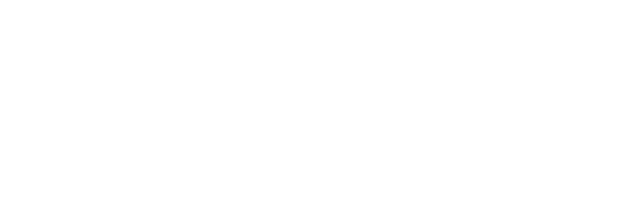
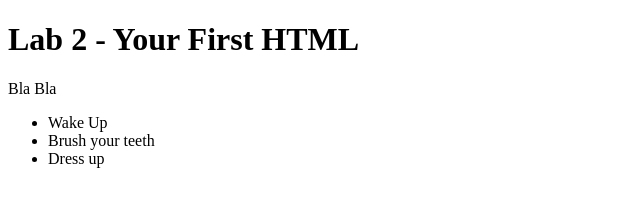
Before and after one commit to QLeBot/cst251, a plain HTML site: page lab2/index.html in a window 1280 px wide. Shown: the whole page, without its empty margins (0-640 px from the left). Drawn offline with Linux system fonts and the light colour scheme.

Commit message:
First Class Commit

```diff
--- a/lab2/index.html
+++ b/lab2/index.html
@@ -1,11 +1,20 @@
 <!DOCTYPE html>
 <html>
 <head>
-	<title>Lab X - Subject/Topic</title>
+	<title>Lab 2 - Your First HTML</title>
 	<link rel="stylesheet" type="text/css" href="../css/site.css">
 	<link rel="stylesheet" type="text/css" href="css/lab.css">
 </head>
 <body>
+	<h1>Lab 2 - Your First HTML</h1>
+
+	<p>Bla Bla</p>
+
+	<ul>
+		<li>Wake Up</li>
+		<li>Brush your teeth</li>
+		<li>Dress up</li>
+	</ul>
 
 </body>
 </html>
```
